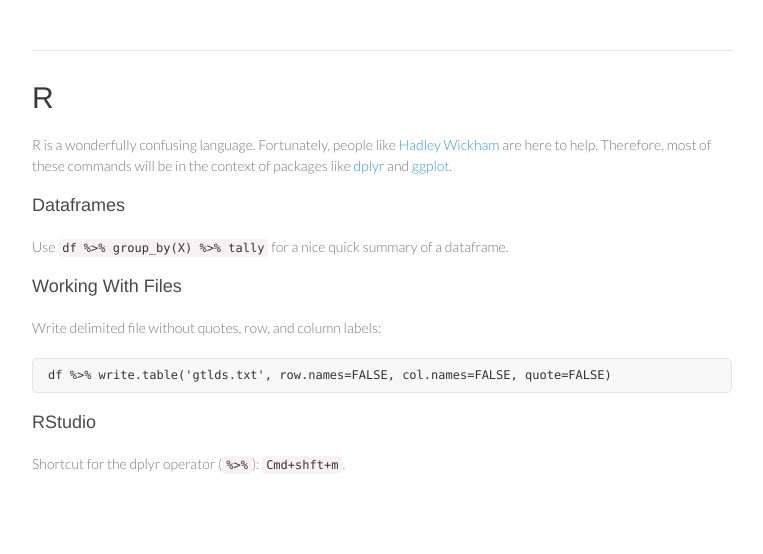
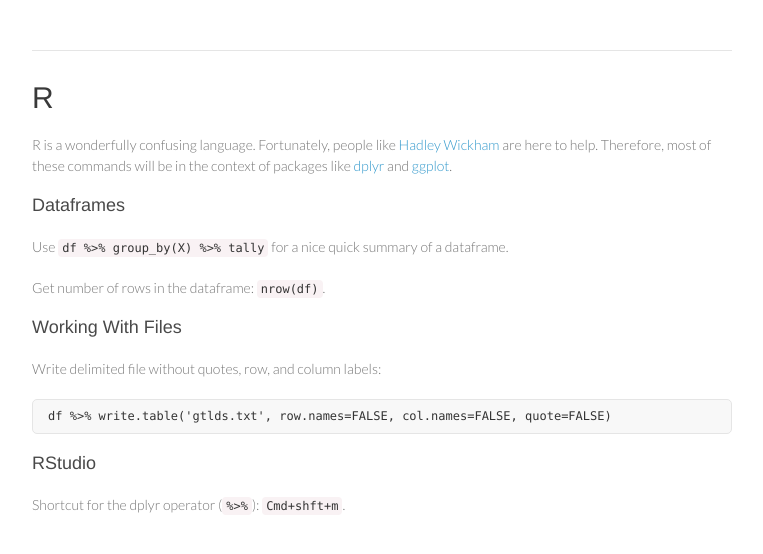
Before and after one commit to rjwalls/tips, a Jekyll site: the page built from _posts/1900-01-01-R.md, in a window 1280 px wide. Shown: the top 554 px of the page, without its empty margins (258-1021 px from the left). Built offline with Jekyll 4.4.1, drawn with Linux system fonts in a browser that asks for light colours; Markdown is read by kramdown in place of the engine named in the settings.

Commit message:
Update 1900-01-01-R.md

```diff
--- a/_posts/1900-01-01-R.md
+++ b/_posts/1900-01-01-R.md
@@ -15,6 +15,7 @@ in the context of packages like [dplyr][dpl] and [ggplot][ggp].
 
 Use `df %>% group_by(X) %>% tally` for a nice quick summary of a dataframe.
 
+Get number of rows in the dataframe: `nrow(df)`.
 
 #### Working With Files
 
```
